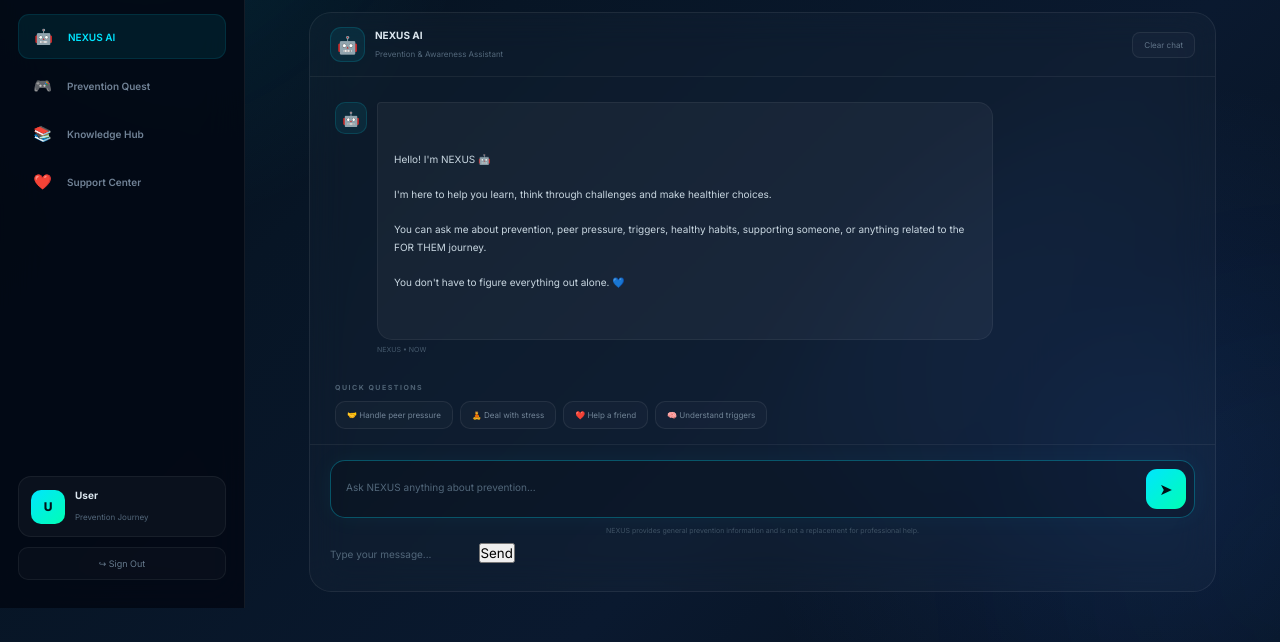
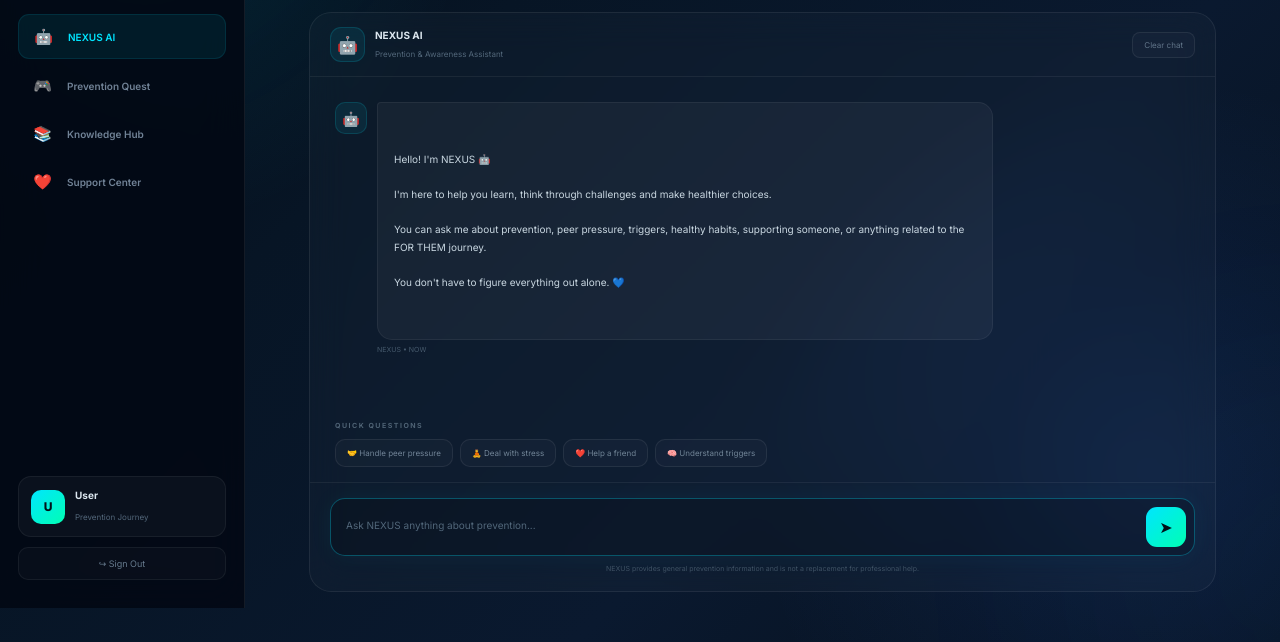
Before and after one commit to Anandk703/forthem-, a website: page nexus.html in a window 1280 px wide. Shown: the part 192-834 px from the top of the page. Drawn offline with Linux system fonts and the light colour scheme.

Commit message:
Update nexus.html

```diff
--- a/nexus.html
+++ b/nexus.html
@@ -1928,18 +1928,6 @@ You don't have to figure everything out alone. 💙
                     and is not a replacement for professional help.
 
                 </div>
-                <div id="chatMessages"></div>
-
-<input
-    type="text"
-    id="messageInput"
-    placeholder="Type your message..."
->
-
-<button id="sendButton">
-    Send
-</button>
-
             </div>
 
 
@@ -1955,14 +1943,6 @@ You don't have to figure everything out alone. 💙
     ====================================================== -->
 
     <script>
-
-
-        // =====================================================
-        // API URL
-        // =====================================================
-
-        const API_URL =
-            "http://localhost:5000/api/chat";
 
 
 
```
